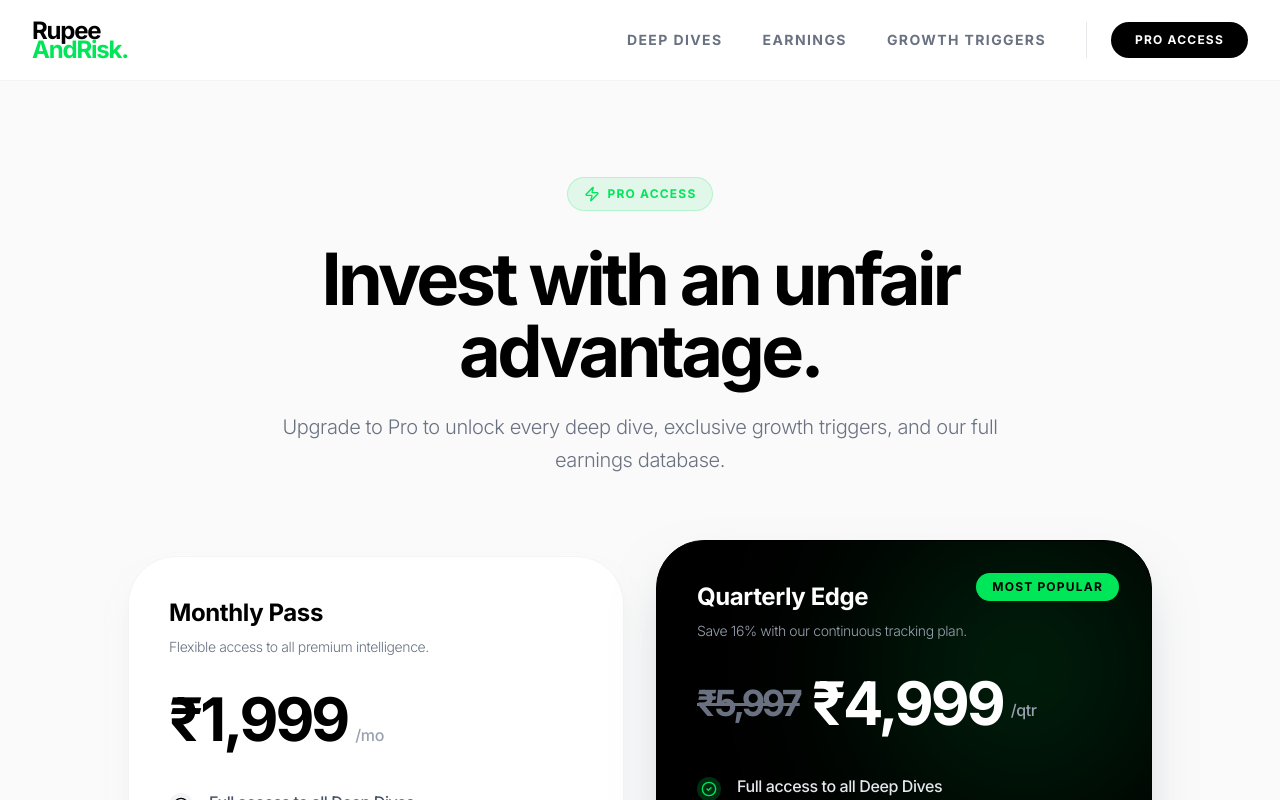
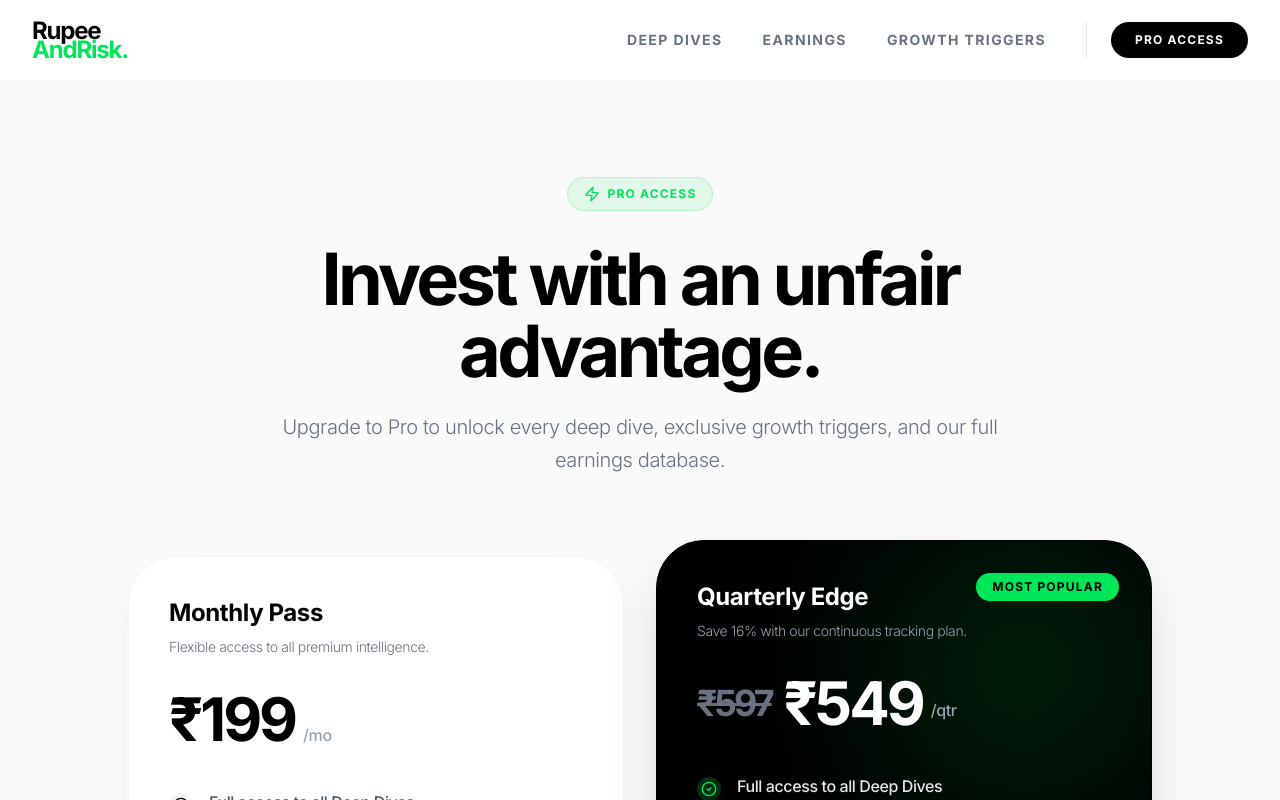
Before and after one commit to RishiAtGit/rupee-and-risk, a React (Vite) app in the folder rupee-and-risk/frontend/: page /pricing in a window 1280 px wide. Shown: the top 800 px of the page. Built offline with nearby package versions, Linux system fonts and the light colour scheme; no server answers.

Commit message:
feat: implement PricingPage with Razorpay integration and add LegalPage for terms and policies

```diff
--- a/rupee-and-risk/frontend/src/pages/LegalPage.jsx
+++ b/rupee-and-risk/frontend/src/pages/LegalPage.jsx
@@ -28,7 +28,7 @@ export default function LegalPage() {
                     <p className="mb-4">We take your privacy seriously. We only collect essential information required to provide you with an optimal reading experience and manage your premium subscription.</p>
                     <ul className="mb-4 list-disc pl-6 space-y-2">
                         <li>We do not sell your personal data to third parties.</li>
-                        <li>Payment information is processed securely via our payment partners.</li>
+                        <li>Payment information is processed securely via <strong>Razorpay</strong>, our trusted payment gateway.</li>
                         <li>We use cookies solely, to remember your session and preferences.</li>
                     </ul>
 
--- a/rupee-and-risk/frontend/src/pages/PricingPage.jsx
+++ b/rupee-and-risk/frontend/src/pages/PricingPage.jsx
@@ -137,7 +137,7 @@ export default function PricingPage() {
                         <h3 className="text-2xl font-bold text-black mb-2">Monthly Pass</h3>
                         <p className="text-gray-500 font-light text-sm mb-8">Flexible access to all premium intelligence.</p>
                         <div className="flex items-baseline gap-2 mb-10">
-                            <span className="text-6xl font-black text-black tracking-tighter">₹1,999</span>
+                            <span className="text-6xl font-black text-black tracking-tighter">₹199</span>
                             <span className="text-gray-400 font-medium">/mo</span>
                         </div>
 
@@ -151,7 +151,7 @@ export default function PricingPage() {
                         </ul>
 
                         <button
-                            onClick={() => handlePayment(1999)}
+                            onClick={() => handlePayment(199)}
                             disabled={isProcessing}
                             className="w-full bg-black text-white font-bold text-lg py-5 rounded-full hover:bg-gray-800 transition-colors tracking-tight flex items-center justify-center gap-2">
                             {isProcessing ? 'Processing Securely...' : 'Start Monthly Plan'}
@@ -171,7 +171,7 @@ export default function PricingPage() {
                         <p className="text-gray-400 font-light text-sm mb-8 relative z-10">Save 16% with our continuous tracking plan.</p>
                         <div className="flex items-baseline gap-2 mb-10 relative z-10">
                             <span className="text-6xl font-black tracking-tighter flex items-center gap-3">
-                                <span className="text-gray-500 line-through text-4xl">₹5,997</span> ₹4,999
+                                <span className="text-gray-500 line-through text-4xl">₹597</span> ₹549
                             </span>
                             <span className="text-gray-400 font-medium">/qtr</span>
                         </div>
@@ -186,7 +186,7 @@ export default function PricingPage() {
                         </ul>
 
                         <button
-                            onClick={() => handlePayment(4999)}
+                            onClick={() => handlePayment(549)}
                             disabled={isProcessing}
                             className="w-full bg-[#00e659] text-black font-bold text-lg py-5 rounded-full hover:bg-white transition-colors tracking-tight flex items-center justify-center shadow-[0_0_30px_rgba(0,230,89,0.3)] relative z-10">
                             {isProcessing ? 'Loading Terminal Securely...' : 'Subscribe Now'}
```
Also changed, not shown: rupee-and-risk/frontend/vercel.json (added).
